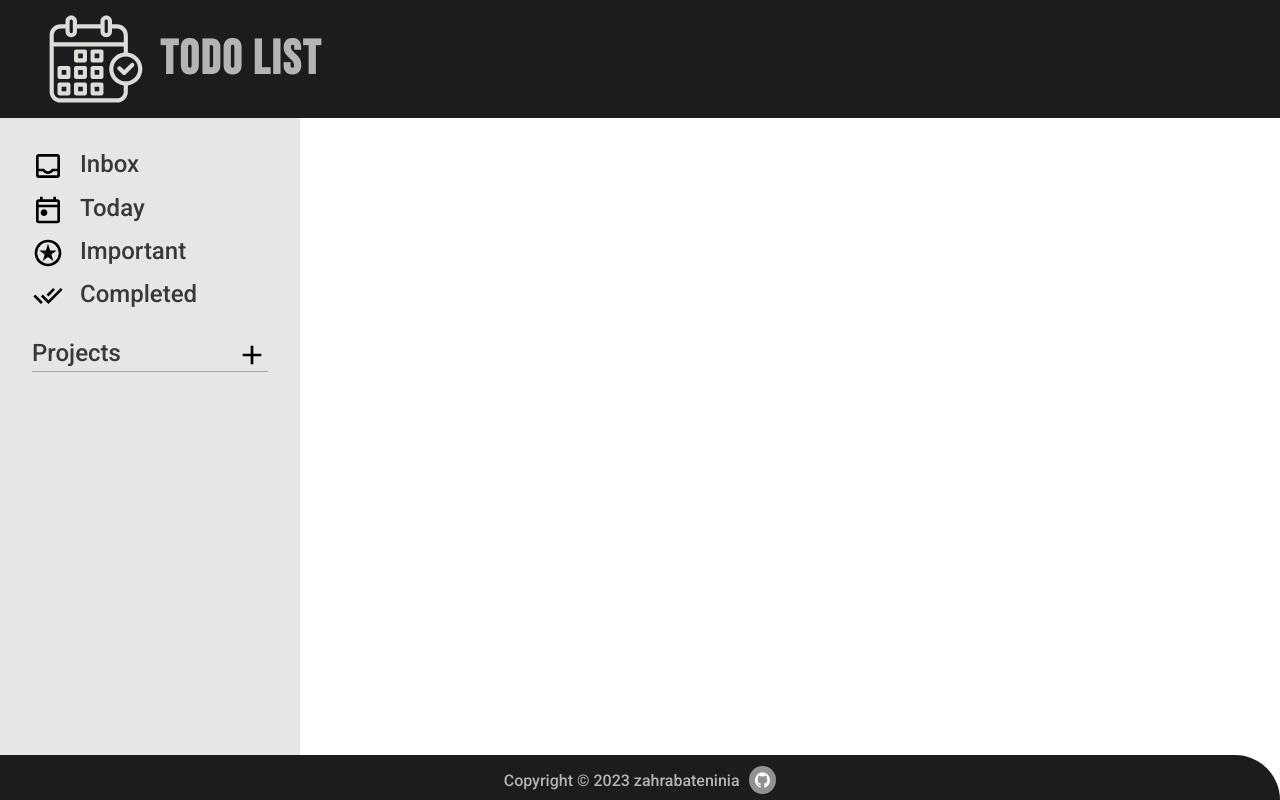
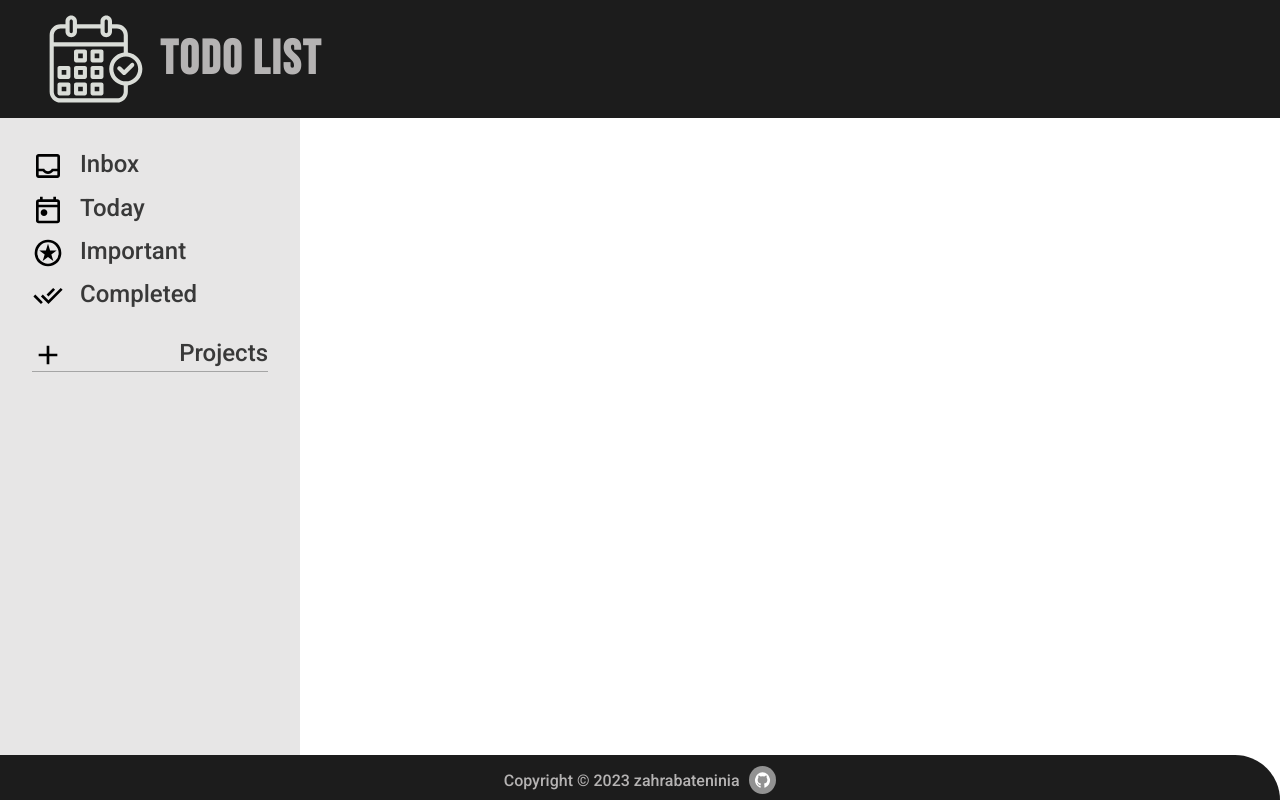
Before and after one commit to zahrabateninia/Todo-List, a website built with webpack: page dist/index.html in a window 1280 px wide. Built offline with nearby package versions, Linux system fonts and the light colour scheme.

Commit message:
Convert html code to initializeWebsite.js module to create header, sidebar and footer

```diff
--- a/package.json
+++ b/package.json
@@ -9,7 +9,7 @@
     "start": "webpack --mode development --watch"
   },
   "keywords": [],
-  "author": "",
+  "author": "zahrabateninia",
   "license": "ISC",
   "devDependencies": {
     "webpack": "^5.89.0",
@@ -18,4 +18,5 @@
   "dependencies": {
     "date-fns": "^3.0.6"
   }
+
 }
--- a/src/index.js
+++ b/src/index.js
@@ -0,0 +1,3 @@
+import initializeWebsite from "./initializeWebsite";
+
+initializeWebsite()
--- /dev/null
+++ b/src/initializeWebsite.js
@@ -0,0 +1,101 @@
+/* <div class="wrapper">
+<!-- wrapper (whole page layout) -->
+ <!-- header -->
+<header>
+<img src="/images/todolist.svg" alt="logo" class="logo">
+<h1>Todo List</h1>
+</header>
+<!-- /header -->*/
+
+function createHeader(){
+    const header = document.createElement('header');
+
+    const headerLogo = document.createElement('img');
+    headerLogo.classList.add('logo');
+    headerLogo.src = "./images/todolist.svg";
+    headerLogo.alt = 'logo';
+
+    const headerH1 = document.createElement('h1');
+    headerH1.textContent = 'Todo List';
+
+    header.appendChild(headerLogo);
+    header.appendChild(headerH1);
+    return header;
+}
+
+
+function createSidebar() {
+    const nav = document.createElement('nav');
+    const sidebar = document.createElement('div');
+    sidebar.classList.add('sidebar');
+
+    const sidebarItems = [
+        { class: 'inbox', text: 'Inbox', imgSrc: './images/inbox_FILL0_wght400_GRAD0_opsz24.svg', altText: 'inbox' },
+        { class: 'today', text: 'Today', imgSrc: './images/today_FILL0_wght400_GRAD0_opsz24.svg', altText: 'today' },
+        { class: 'important', text: 'Important', imgSrc: './images/stars_FILL0_wght400_GRAD0_opsz24.svg', altText: 'important' },
+        { class: 'completed', text: 'Completed', imgSrc: './images/done_all_FILL0_wght400_GRAD0_opsz24.svg', altText: 'completed' },
+        { class: 'add-project', text: 'Projects', imgSrc: './images/add_FILL0_wght400_GRAD0_opsz24.svg', altText: 'plus' }
+    ];
+
+    // Loop through each sidebar item and create its elements
+    sidebarItems.forEach(item => {
+        const div = document.createElement('div');
+        div.classList.add(item.class);
+
+        const img = document.createElement('img');
+        img.src = item.imgSrc;
+        img.alt = item.altText;
+        img.classList.add('navbar', 'icon');
+
+        const p = document.createElement('p');
+        p.textContent = item.text;
+        p.classList.add(item.class);
+
+        div.appendChild(img);
+        div.appendChild(p);
+        sidebar.appendChild(div);
+    });
+
+    nav.appendChild(sidebar);
+
+    return nav;
+}
+
+
+function createFooter() {
+    const footer = document.createElement('footer');
+
+    const p = document.createElement('p');
+    p.textContent = 'Copyright © 2023 ';
+
+    const a = document.createElement('a');
+    a.href = 'https://github.com/zahrabateninia';
+    a.textContent = 'zahrabateninia';
+    a.setAttribute('target', '_blank'); // Opens link in new tab
+
+    p.appendChild(a);
+
+    const img = document.createElement('img');
+    img.src = 'images/github.svg';
+    img.alt = 'github';
+
+    footer.appendChild(p);
+    footer.appendChild(img);
+
+    return footer;
+}
+
+export default function initializeWebsite(){
+    const wrapper = document.createElement('div');
+    wrapper.classList.add('wrapper');
+
+    const htmlContent = document.querySelector('.content');
+    htmlContent.appendChild(wrapper);
+
+    wrapper.appendChild(createHeader());
+    wrapper.appendChild(createSidebar());
+    wrapper.appendChild(createFooter());
+
+    return wrapper;
+
+}
--- a/webpack.config.js
+++ b/webpack.config.js
@@ -1,9 +1,11 @@
 const path = require('path');
 
 module.exports = {
+  mode: 'production',
   entry: './src/index.js',
   output: {
-    filename: 'bundle.js',
+    filename: 'main.js',
     path: path.resolve(__dirname, 'dist'),
   },
+  devtool: 'eval-source-map',
 };
```
Also changed, not shown: src/inboxDialog.js (added, +34 -0 lines), dist/bundle.js (added), dist/index.html, dist/main.js, src/UI.js (added), src/projectManager.js (added), src/storage.js (added), src/toDoItem.js (added), src/toDoList.js (added).
